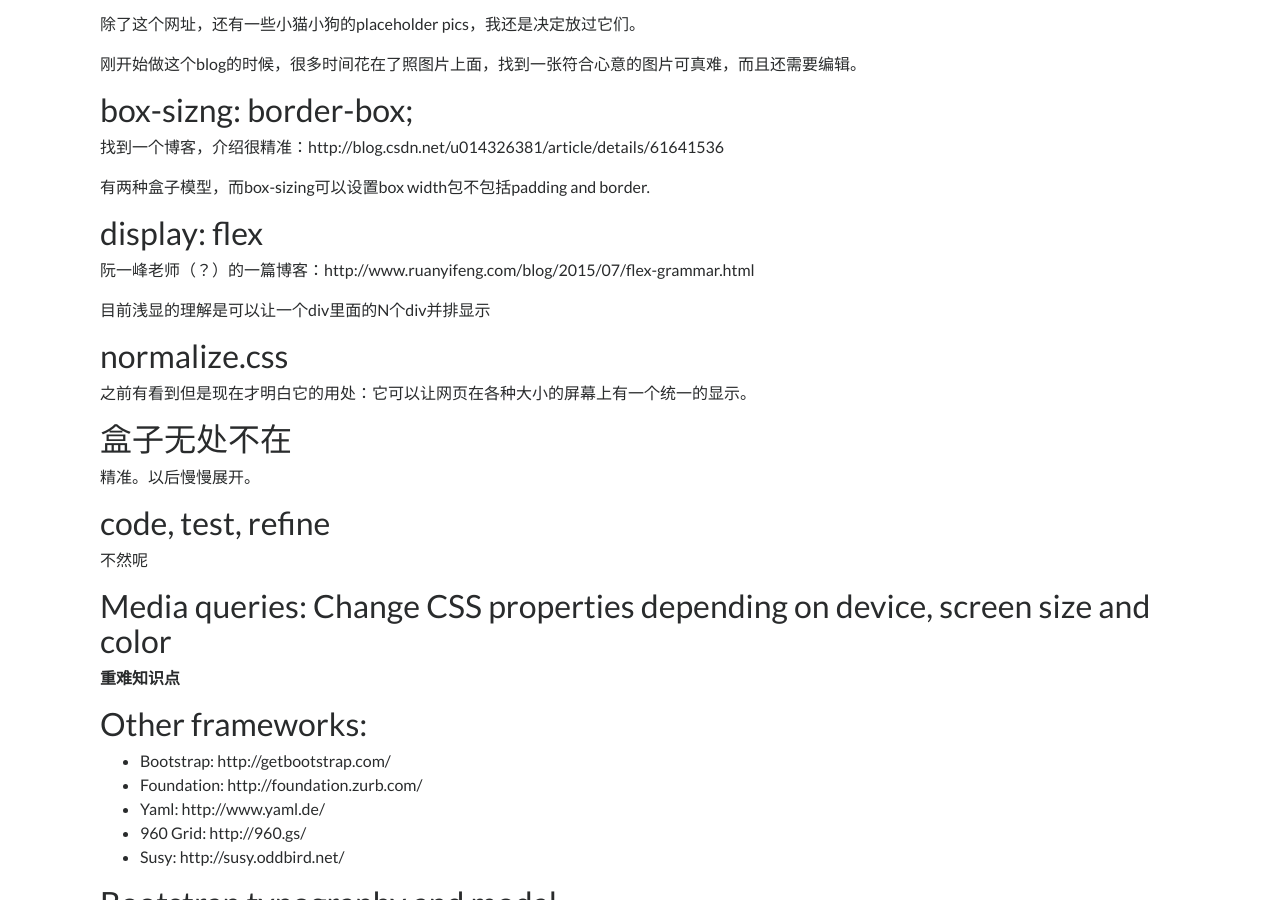
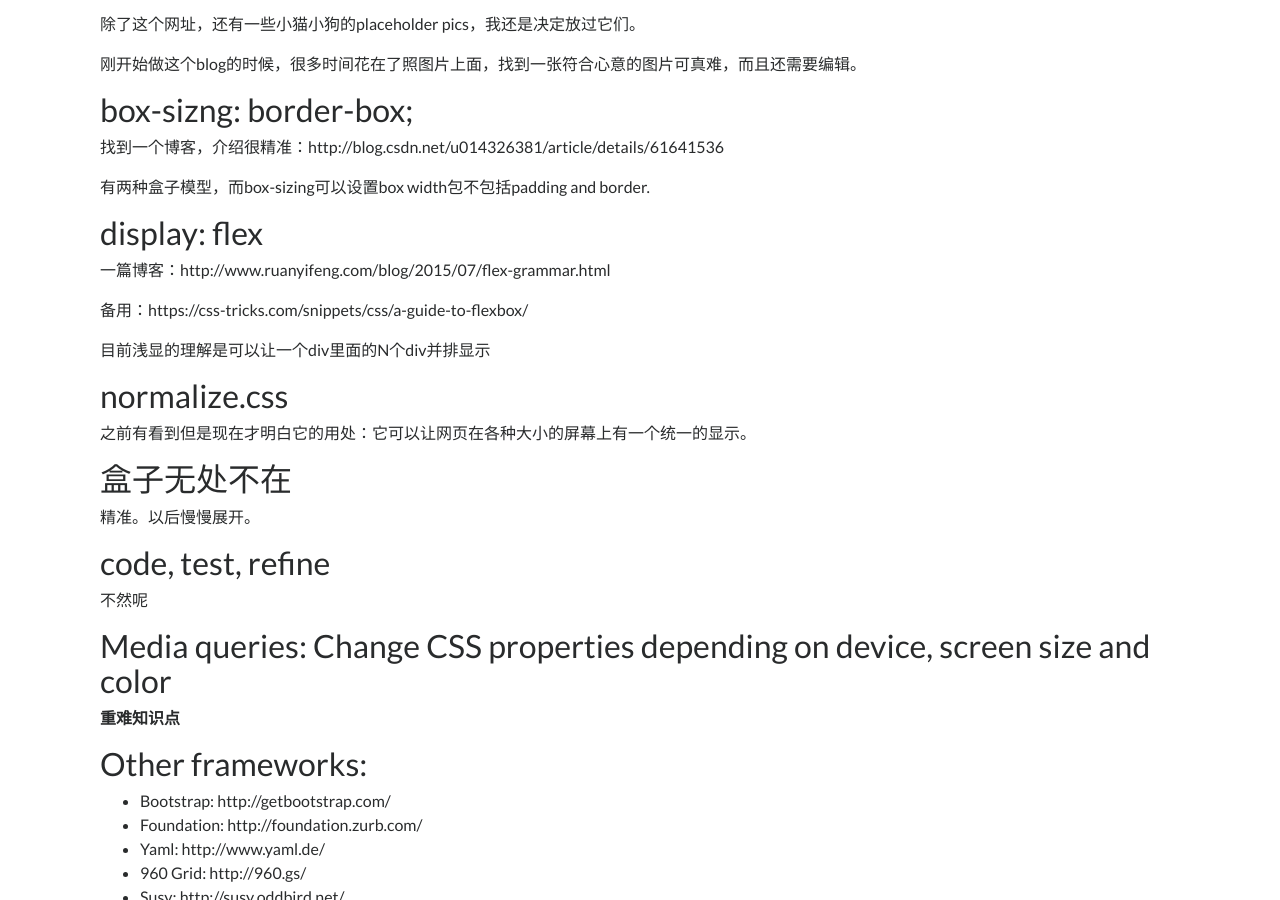
Before and after one commit to yinkouya/yinkouya.github.io, a Jekyll site: the page built from _posts/2017-06-29-HTML和CSS入门.md, in a window 1280 px wide and 900 px high, scrolled down 437 px. Built offline with Jekyll 4.4.1, drawn with Linux system fonts in a browser that asks for light colours; nearby versions of some CDN libraries; a script that is not in the unit is left out.

Commit message:
Update 2017-06-29-HTML和CSS入门.md

```diff
--- a/_posts/2017-06-29-HTML和CSS入门.md
+++ b/_posts/2017-06-29-HTML和CSS入门.md
@@ -25,7 +25,9 @@ https://placeholder.com/
 
 ## display: flex
 
-阮一峰老师（？）的一篇博客：http://www.ruanyifeng.com/blog/2015/07/flex-grammar.html
+一篇博客：http://www.ruanyifeng.com/blog/2015/07/flex-grammar.html
+
+备用：https://css-tricks.com/snippets/css/a-guide-to-flexbox/
 
 目前浅显的理解是可以让一个div里面的N个div并排显示
 
```
